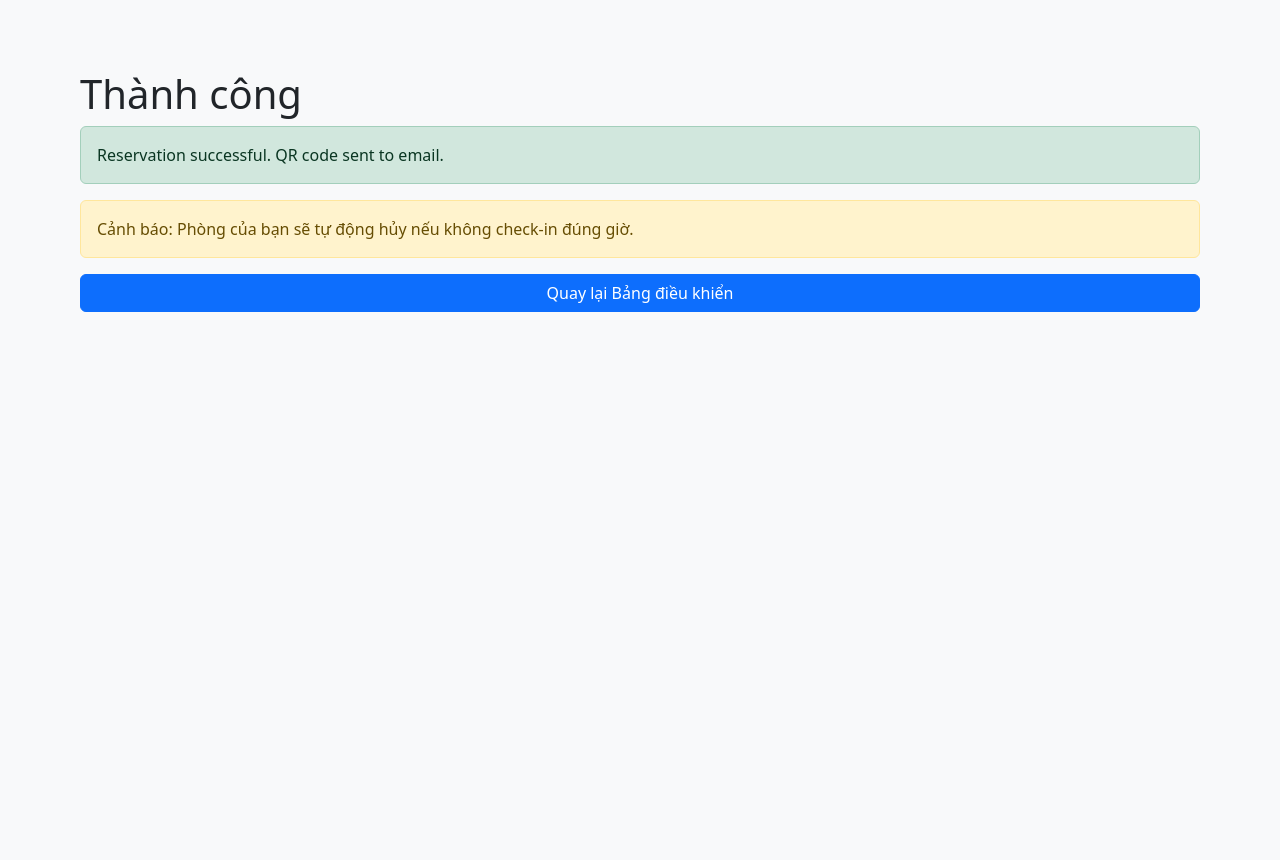
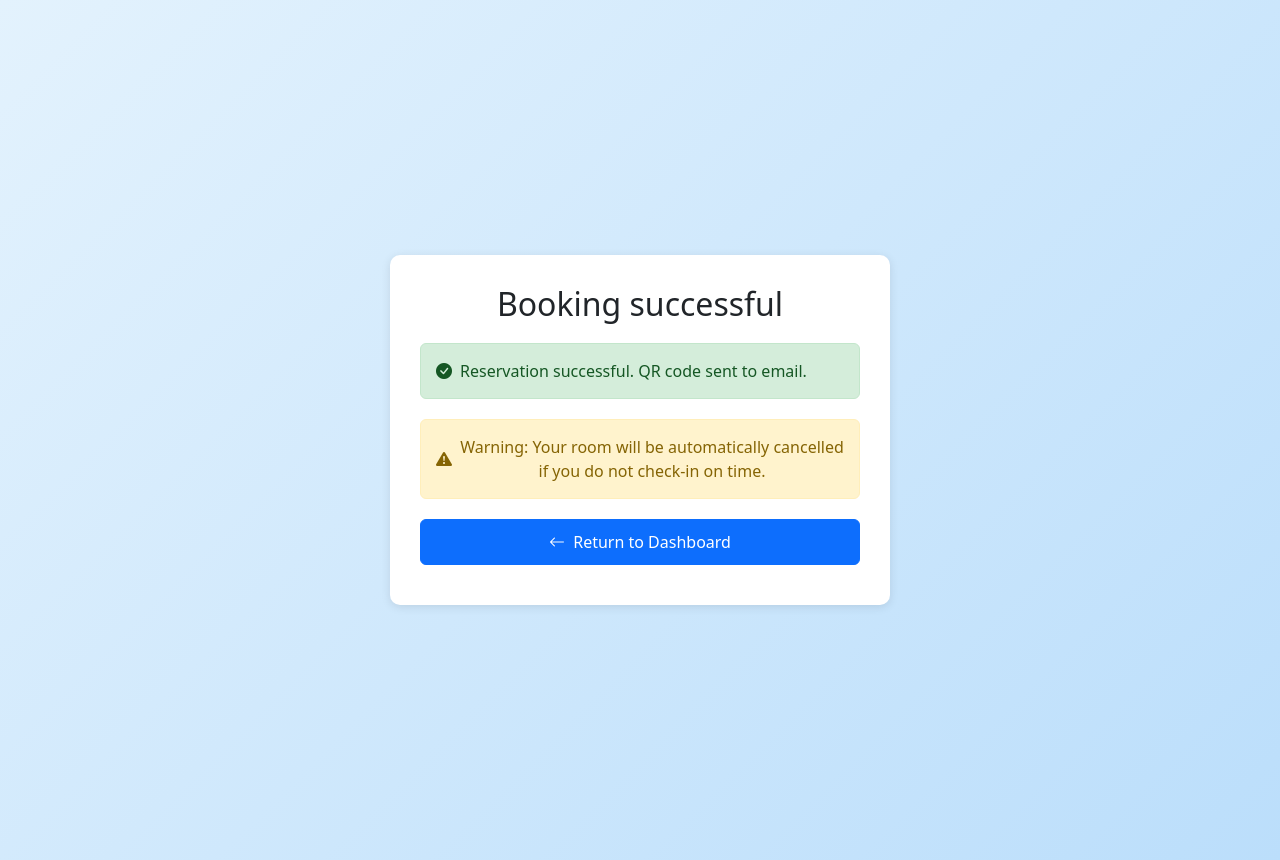
Before and after one commit to T-K-Nguyen/HCMUT_Study_Place, a Flask app: page /success in a window 1280 px wide. Before the commit the page ends 312 px from the top, so only its background shows below. Run offline with Flask 3, Linux system fonts and the light colour scheme; some libraries are stand-ins or nearby versions.

Commit message:
Update UI for App

```diff
--- a/views/template/success.html
+++ b/views/template/success.html
@@ -3,12 +3,130 @@
 {% block title %}Thành công{% endblock %}
 
 {% block content %}
-    <h1>Thành công</h1>
-    <div class="alert alert-success" role="alert">
-        {{ message }}
+<style>
+    /* Mobile Layout (Default) */
+    body {
+        background-color: #f8f9fa; /* Consistent background with dashboard */
+    }
+
+    .success-container {
+        display: flex;
+        flex-direction: column;
+        justify-content: center;
+        align-items: center;
+        min-height: calc(100vh - 60px); /* Account for navbar/footer */
+        padding: 20px;
+        text-align: center;
+    }
+
+    .success-box {
+        background-color: #fff;
+        border-radius: 10px;
+        box-shadow: 0 2px 10px rgba(0, 0, 0, 0.1);
+        padding: 20px;
+        width: 100%;
+        max-width: 400px; /* Limit width on mobile */
+        animation: fadeIn 0.5s ease-in-out; /* Fade-in animation */
+    }
+
+    @keyframes fadeIn {
+        from {
+            opacity: 0;
+            transform: translateY(20px);
+        }
+        to {
+            opacity: 1;
+            transform: translateY(0);
+        }
+    }
+
+    .success-box h1 {
+        font-size: 1.5rem;
+        margin-bottom: 15px;
+        color: #212529;
+    }
+
+    .alert {
+        font-size: 0.9rem;
+        padding: 10px;
+        margin-bottom: 15px;
+        display: flex;
+        align-items: center;
+        gap: 8px;
+    }
+
+    .alert-success {
+        background-color: #d4edda;
+        color: #155724;
+        border-color: #c3e6cb;
+    }
+
+    .alert-warning {
+        background-color: #fff3cd;
+        color: #856404;
+        border-color: #ffeeba;
+    }
+
+    .btn-primary {
+        font-size: 0.9rem;
+        padding: 8px 16px;
+        transition: transform 0.2s, box-shadow 0.2s, background-color 0.2s;
+    }
+
+    .btn-primary:hover {
+        transform: translateY(-3px);
+        box-shadow: 0 4px 15px rgba(0, 0, 0, 0.2);
+        background-color: #007bff; /* Slightly darker shade */
+    }
+
+    /* Desktop Layout (Screen width >= 768px) */
+    @media (min-width: 768px) {
+        body {
+            background: linear-gradient(135deg, #e3f2fd 0%, #bbdefb 100%); /* Gradient background for desktop */
+        }
+
+        .success-container {
+            min-height: calc(100vh - 80px); /* Adjust for larger navbar/footer on desktop */
+            padding: 40px;
+        }
+
+        .success-box {
+            max-width: 500px; /* Wider container on desktop */
+            padding: 30px;
+        }
+
+        .success-box h1 {
+            font-size: 2rem;
+            margin-bottom: 20px;
+        }
+
+        .alert {
+            font-size: 1rem;
+            padding: 15px;
+            margin-bottom: 20px;
+        }
+
+        .btn-primary {
+            font-size: 1rem;
+            padding: 10px 20px;
+        }
+    }
+</style>
+
+<div class="success-container">
+    <div class="success-box">
+        <h1>Booking successful</h1>
+        <div class="alert alert-success" role="alert">
+            <i class="bi bi-check-circle-fill"></i>
+            {{ message }}
+        </div>
+        <div class="alert alert-warning" role="alert">
+            <i class="bi bi-exclamation-triangle-fill"></i>
+            Warning: Your room will be automatically cancelled if you do not check-in on time.
+        </div>
+        <a href="{{ url_for('reservation.dashboard') }}" class="btn btn-primary">
+            <i class="bi bi-arrow-left me-1"></i> Return to Dashboard
+        </a>
     </div>
-    <div class="alert alert-warning" role="alert">
-        Cảnh báo: Phòng của bạn sẽ tự động hủy nếu không check-in đúng giờ.
-    </div>
-    <a href="{{ url_for('reservation.dashboard') }}" class="btn btn-primary">Quay lại Bảng điều khiển</a>
+</div>
 {% endblock %}
```
